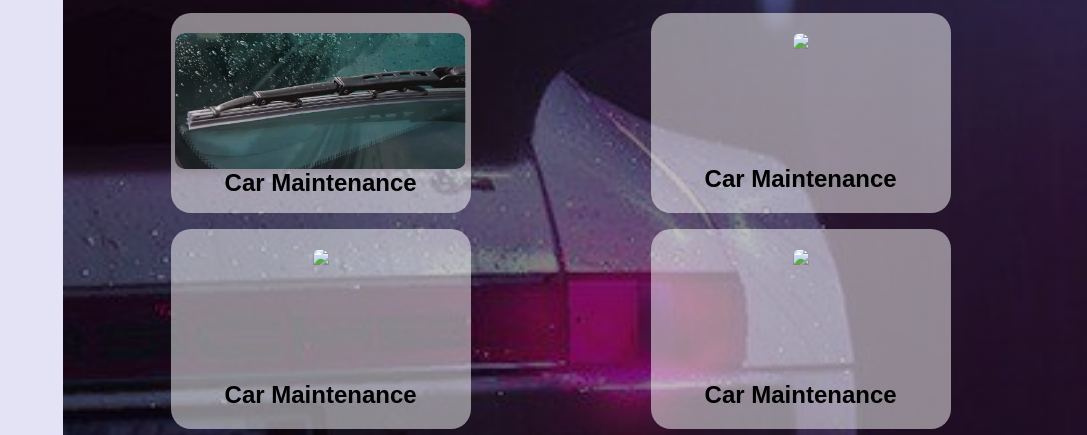
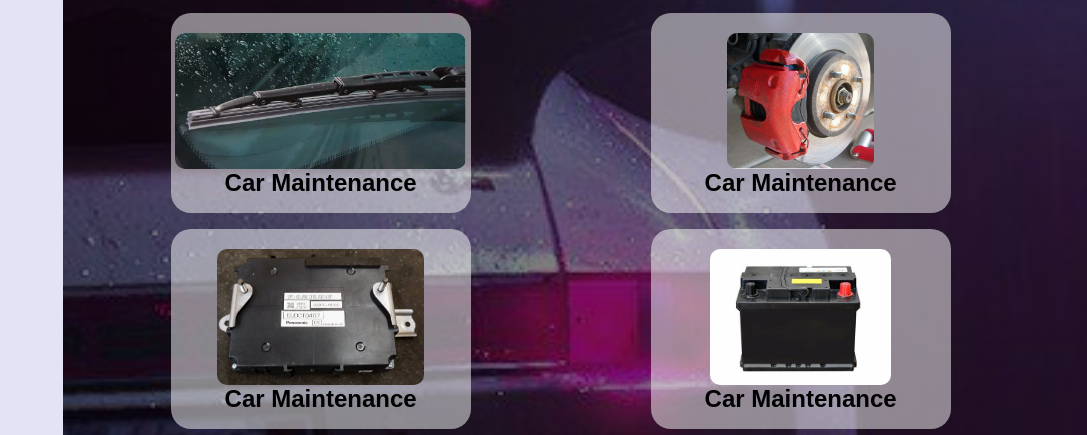
Before and after one commit to HardikUpadhyay007/automobile-final, a website: page src/inventory.html in a window 1280 px wide. Shown: the part 1379-1814 px from the top of the page, without its empty margins (193-1280 px from the left). Drawn offline with nearby package versions, Linux system fonts and the light colour scheme.

Commit message:
inventory update

```diff
--- a/src/inventory.html
+++ b/src/inventory.html
@@ -140,17 +140,17 @@
                     <h2 id="card-heading">Car Maintenance</h2>
                 </section>
                 <section class="card1">
-                    <img src="/resources/carparts/" />
+                    <img src="/resources/carparts/breakcaliper.png" />
 
                     <h2 id="card-heading">Car Maintenance</h2>
                 </section>
                 <section class="card1">
-                    <img src="/resources/carparts/" />
+                    <img src="/resources/carparts/body control module.png" />
 
                     <h2 id="card-heading">Car Maintenance</h2>
                 </section>
                 <section class="card1">
-                    <img src="/resources/carparts/" />
+                    <img src="/resources/carparts/battery.jpeg" />
 
                     <h2 id="card-heading">Car Maintenance</h2>
                 </section>
```
Also changed, not shown: resources/carparts/battery.jpeg (added), resources/carparts/body control module.png (added), resources/carparts/breakcaliper.png (added).
